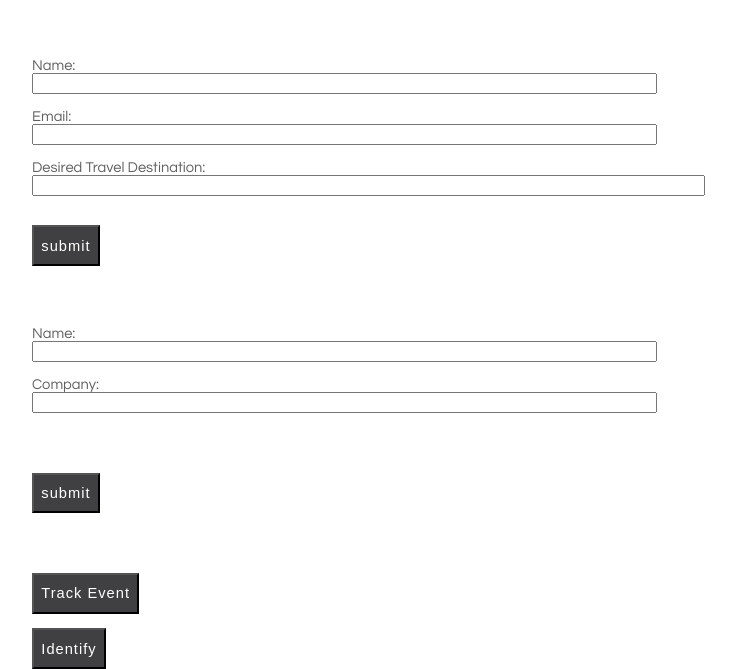
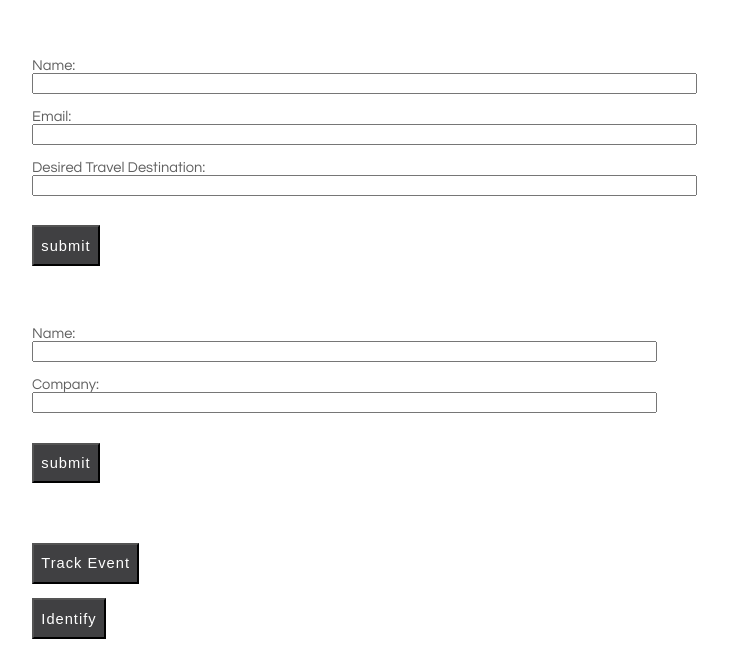
Before and after one commit to aimee-segment/aimee-segment.github.io, a plain HTML site: page index.html in a window 1280 px wide. Shown: the part 156-825 px from the top of the page, without its empty margins (8-744 px from the left). After the commit the page ends 800 px from the top, so only its background shows below. Drawn offline with Linux system fonts and the light colour scheme.

Commit message:
Update index.html

```diff
--- a/index.html
+++ b/index.html
@@ -31,12 +31,12 @@
         <div id="page-wrapper">
             <div id="welcome" class="container">
                 <form name="travel" class="form label" onsubmit="identify(event)">
-                    Name: <br><input name="name" required="" size="75" type="text"/>
+                    Name: <br><input name="name" required="" size="80" type="text"/>
                     <br><br>
-                    Email: <br><input name="email" required="" size="75" type="email"/>
+                    Email: <br><input name="email" required="" size="80" type="email"/>
                     <br><br>
 	            Desired Travel Destination: <br>
-	            <input name="destination" class="form input.text" required="" size="81" type="text"/>
+	            <input name="destination" class="form input.text" required="" size="80" type="text"/>
                     <br><br>
                     <input name="submit" class="button button-small" type="submit" value="submit"/>
 
@@ -46,7 +46,7 @@
 			Name: <br><input name="name" required="" size="75" type="text"/>
                     	<br><br>
                     	Company: <br><input name="company" required="" size="75" type="text"/>
-                    	<br><br><br><br>
+                    	<br><br>
                 	<input name="submit" class="button button-small" type="submit" value="submit"/>
 			<br><br><br><br>
 			<button class="button button-small" onclick="myFunction()">Track Event</button>
```
